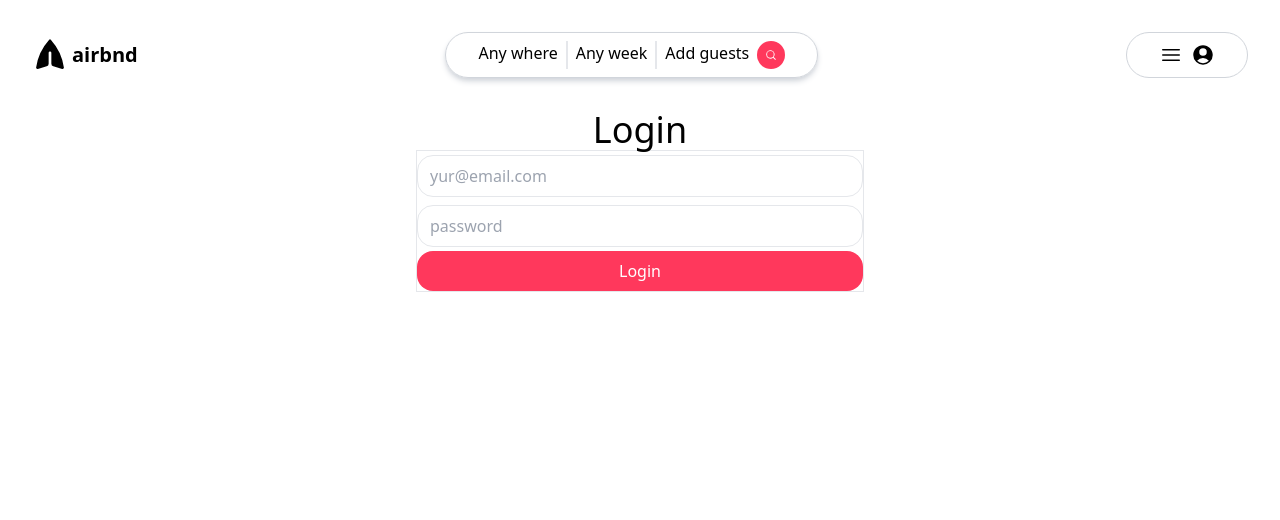
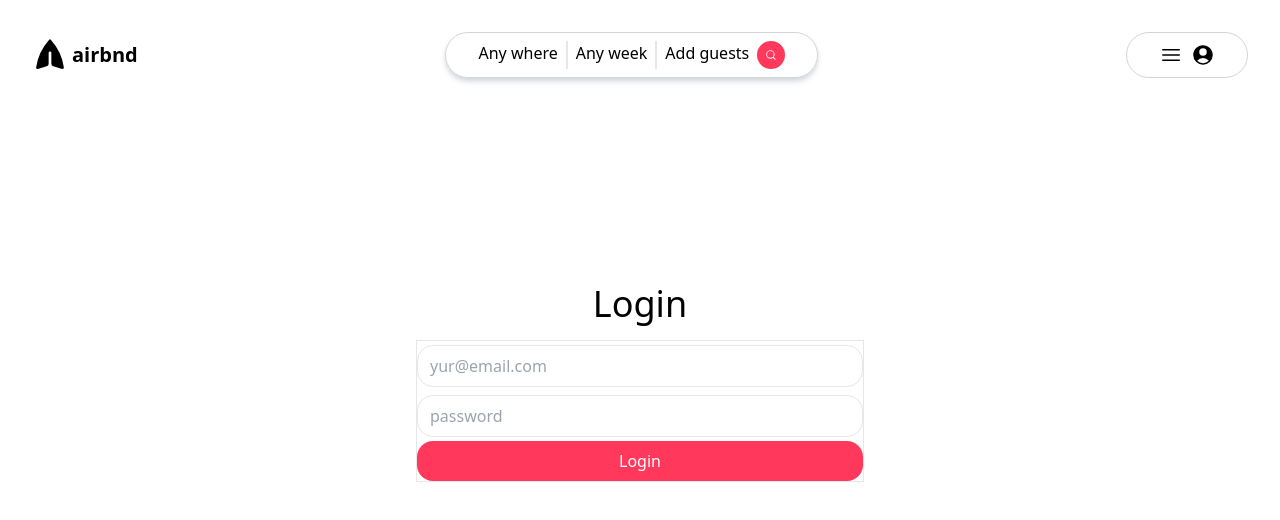
Before and after one commit to alphaNumericEntity/fullstack-project, a React (Vite) app in the folder client/: page /login in a window 1280 px wide. Shown: the top 520 px of the page. Built offline with nearby package versions, Linux system fonts and the light colour scheme.

Commit message:
make login page center

```diff
--- a/client/src/Layout.jsx
+++ b/client/src/Layout.jsx
@@ -3,7 +3,7 @@ import Header from "./Header";
 
 export default function Layout() {
     return (
-        <div className="p-4 flex flex-col">
+        <div className="p-4 flex flex-col min-h-screen">
             <Header></Header>
             <Outlet></Outlet>
         </div>
--- a/client/src/pages/LoginPage.jsx
+++ b/client/src/pages/LoginPage.jsx
@@ -1,13 +1,16 @@
 export default function LoginPage() {
     return(
-        <div className="mt-4">
-            <h1 className="text-4xl text-center">Login</h1>
-            <form className="max-w-md mx-auto border">
-                <input type="email" placeholder="yur@email.com" />
-                <input type="password" placeholder="password"/>
-                <button className="primary">Login</button>
-            </form>
+        <div className="mt-4 grow flex items-center justify-around">
+            <div className="mb-32">
+                        <h1 className="text-4xl text-center mb-4">Login</h1>
+                        <form className="max-w-md mx-auto border">
+                            <input type="email" placeholder="yur@email.com" />
+                            <input type="password" placeholder="password"/>
+                            <button className="primary">Login</button>
+                        </form>
 
+                    </div>
         </div>
+
     )
 }
```
